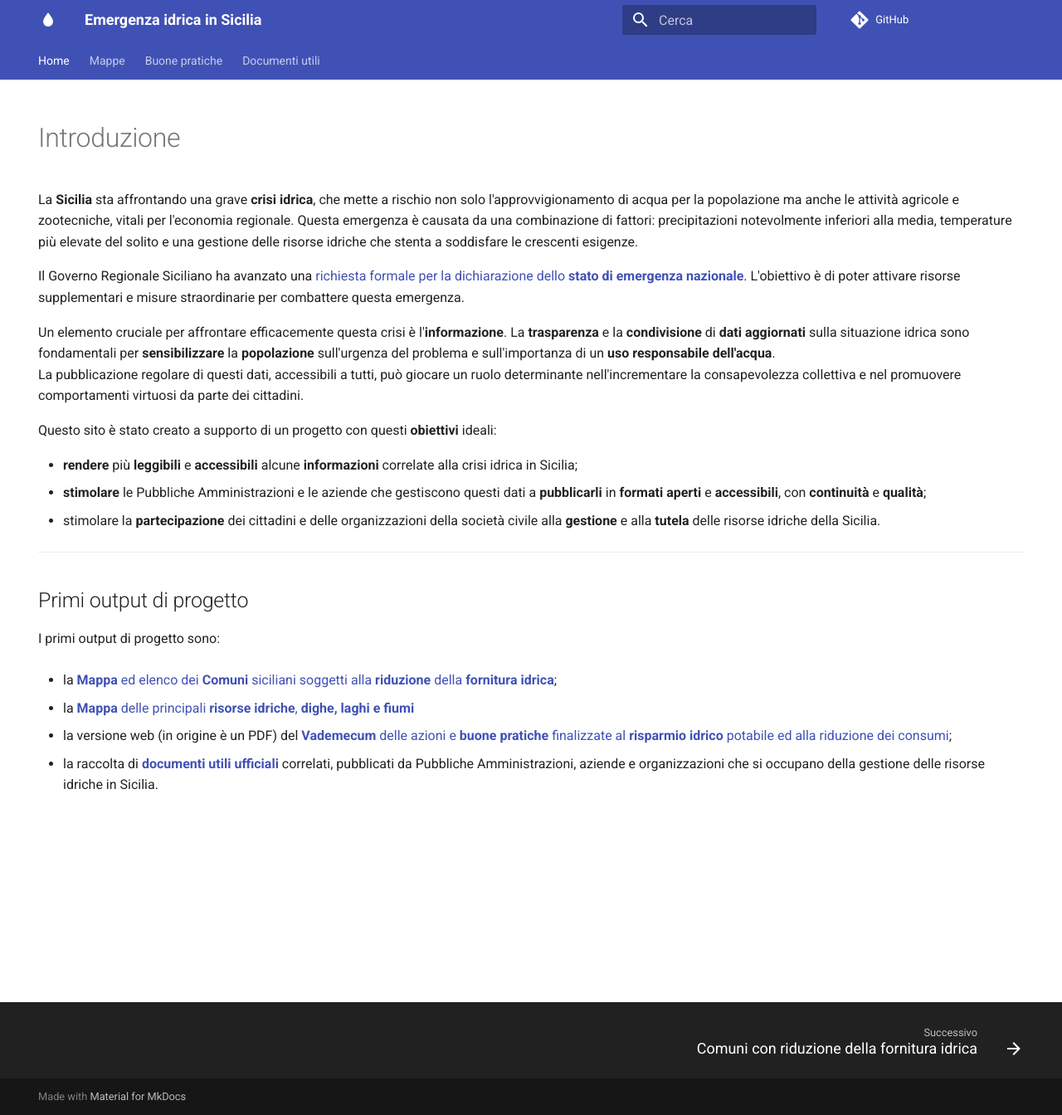
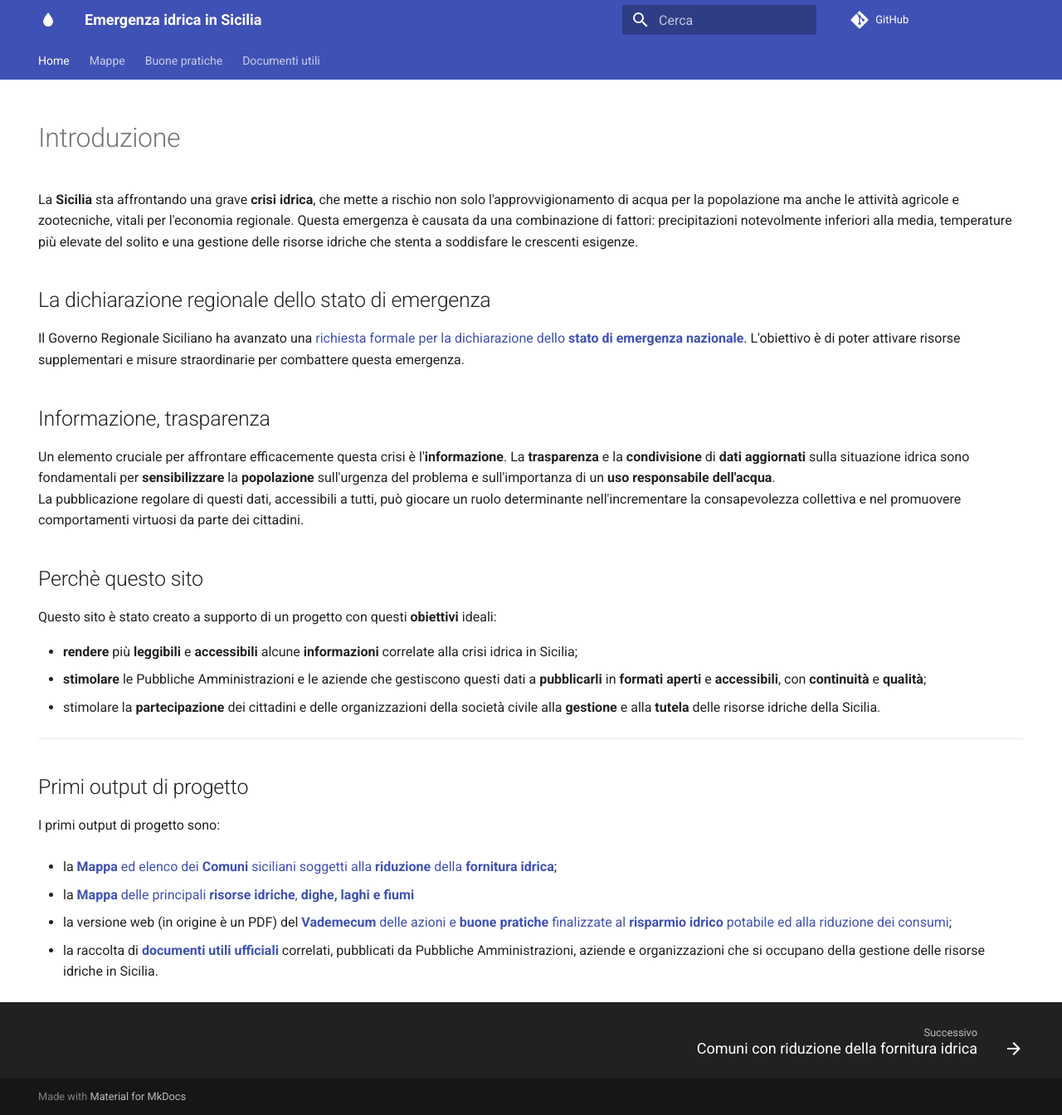
Before and after one commit to opendatasicilia/emergenza-idrica-sicilia, an MkDocs documentation site: the page built from docs/index.md, in a window 1280 px wide and 1344 px high. Shown: the whole window at 83% size. Built offline with MkDocs 1.6.1 and Material for MkDocs 9.7.7, drawn with Linux system fonts in a browser that asks for light colours; comment, search, counter and statistics services are not loaded.

Commit message:
Update index.md
aggiunti paragrafi per spezzare il testo

```diff
--- a/docs/index.md
+++ b/docs/index.md
@@ -11,10 +11,16 @@ description: Un progetto per la trasparenza e la condivisione di dati sulla cris
 
 La **Sicilia** sta affrontando una grave **crisi** **idrica**, che mette a rischio non solo l'approvvigionamento di acqua per la popolazione ma anche le attività agricole e zootecniche, vitali per l'economia regionale. Questa emergenza è causata da una combinazione di fattori: precipitazioni notevolmente inferiori alla media, temperature più elevate del solito e una gestione delle risorse idriche che stenta a soddisfare le crescenti esigenze.
 
+## La dichiarazione regionale dello stato di emergenza
+
 Il Governo Regionale Siciliano ha avanzato una [richiesta formale per la dichiarazione dello **stato di emergenza nazionale**](./documenti-utili/emergenza_nazionale_art7e24_dlvo2018n1.pdf). L'obiettivo è di poter attivare risorse supplementari e misure straordinarie per combattere questa emergenza.
+
+## Informazione, trasparenza
 
 Un elemento cruciale per affrontare efficacemente questa crisi è l'**informazione**. La **trasparenza** e la **condivisione** di **dati** **aggiornati** sulla situazione idrica sono fondamentali per **sensibilizzare** la **popolazione** sull'urgenza del problema e sull'importanza di un **uso responsabile dell'acqua**.<br>
 La pubblicazione regolare di questi dati, accessibili a tutti, può giocare un ruolo determinante nell'incrementare la consapevolezza collettiva e nel promuovere comportamenti virtuosi da parte dei cittadini.
+
+## Perchè questo sito
 
 Questo sito è stato creato a supporto di un progetto con questi **obiettivi** ideali:
 
```
